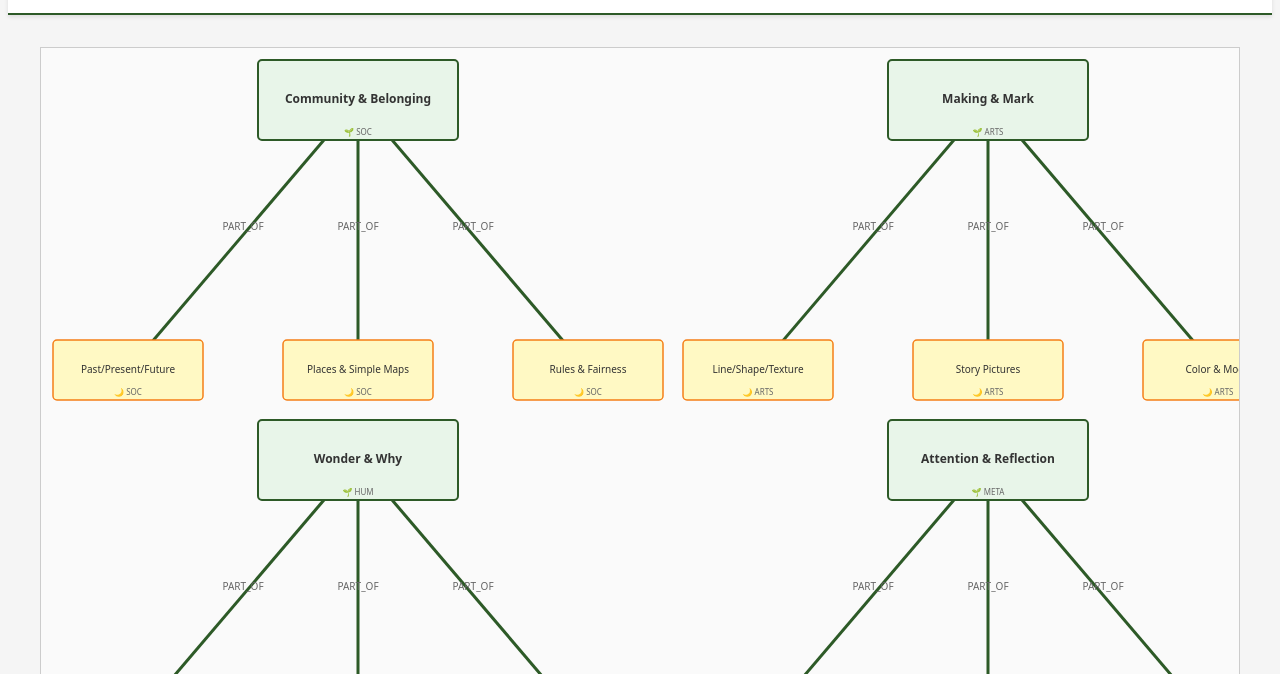
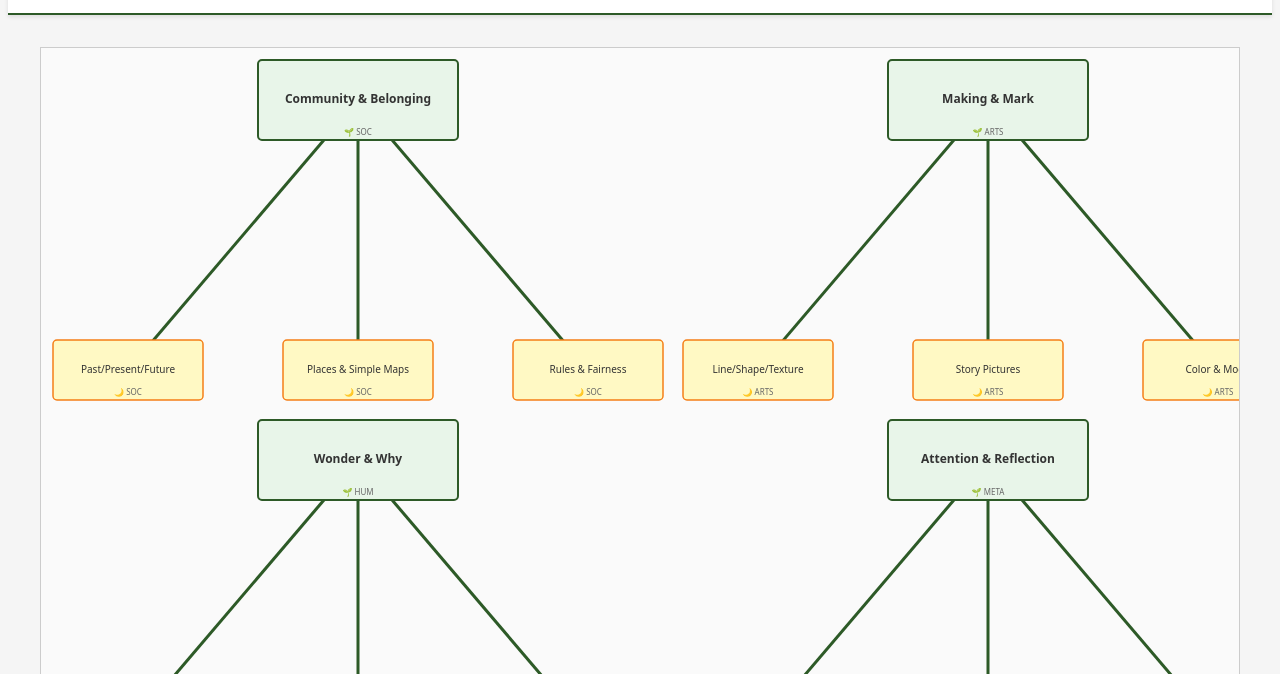
Before and after one commit to InquiryInstitute/arbor, an Astro site: page /arbor/tree in a window 1280 px wide. Shown: the part 126-800 px from the top of the page. Built offline with nearby package versions, Linux system fonts and the light colour scheme; Astro itself is replaced by a stand-in of ours.

Commit message:
Remove PART_OF labels, keep styled edges only
- PART_OF edges remain visually distinct (thick green with arrows)
- Labels only shown for PREREQ, RECOMMENDED, COREQ edges
- Cleaner visual appearance

```diff
--- a/src/components/VineTree.tsx
+++ b/src/components/VineTree.tsx
@@ -100,9 +100,10 @@ export default function VineTree({
         const targetY = targetNode.y + (targetNode.height || 0) / 2;
 
         const isPartOf = edge.labels?.[0]?.text === 'PART_OF';
+        const isRecommended = edge.labels?.[0]?.text === 'RECOMMENDED';
         const strokeWidth = isPartOf ? 3 : 1;
         const strokeColor = isPartOf ? '#2d5a27' : '#888';
-        const strokeDasharray = edge.labels?.[0]?.text === 'RECOMMENDED' ? '5,5' : undefined;
+        const strokeDasharray = isRecommended ? '5,5' : undefined;
 
         return (
           <g key={edge.id}>
@@ -116,7 +117,8 @@ export default function VineTree({
               strokeDasharray={strokeDasharray}
               markerEnd={isPartOf ? 'url(#arrowhead)' : undefined}
             />
-            {edge.labels?.[0] && (
+            {/* Only show labels for non-PART_OF edges */}
+            {edge.labels?.[0] && !isPartOf && (
               <text
                 x={(sourceX + targetX) / 2}
                 y={(sourceY + targetY) / 2 - 5}
```
